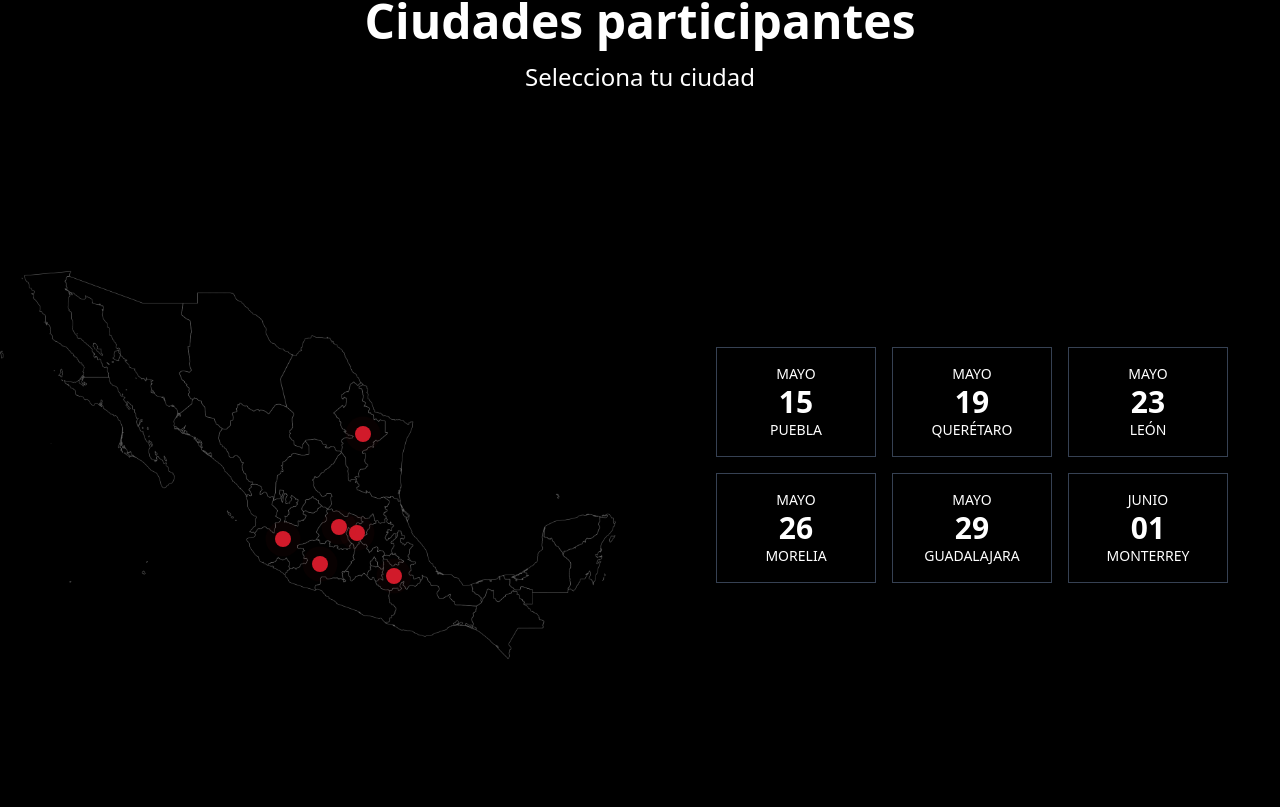
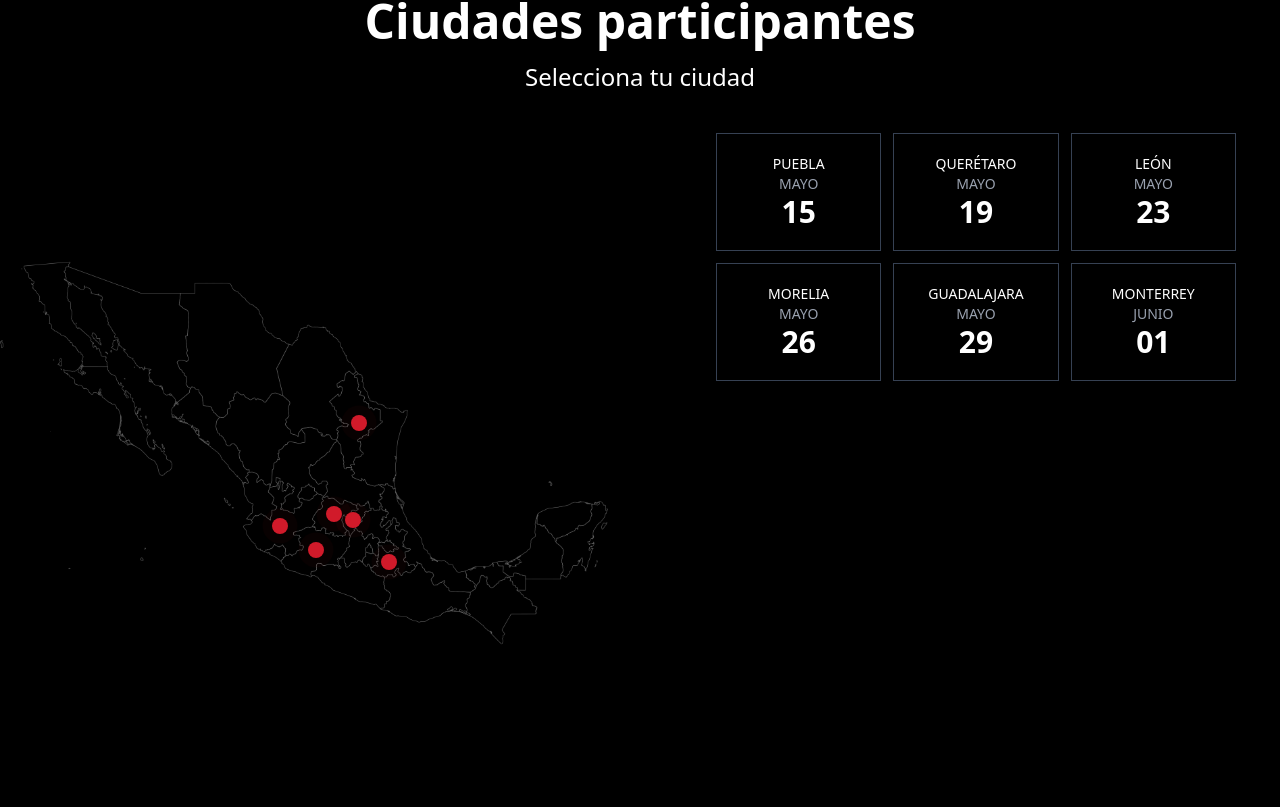
Before and after one commit to erikth97/triumph-roadshow, a React (Vite) app: page / in a window 1280 px wide. Shown: the part 1693-2500 px from the top of the page. Built offline with nearby package versions, Linux system fonts and the light colour scheme.

Commit message:
Feat: Add margins and adust heigt btw elements

```diff
--- a/src/components/sections/CitiesSection.tsx
+++ b/src/components/sections/CitiesSection.tsx
@@ -3,10 +3,9 @@ import { motion } from 'framer-motion';
 import { cities } from '@/lib/constants/cityData';
 import PulsingDot from '@/components/ui/PulsingDot';
 import Countdown from '@/components/ui/Countdown';
-import '@/styles/pulse.css'; // Corregido el path de importación
+import '@/styles/pulse.css';
 
 const CitiesSection = () => {
-    // Sin selección inicial - el usuario debe elegir una ciudad
     const [selectedCity, setSelectedCity] = useState<string | null>(null);
 
     const selectedCityData = selectedCity
@@ -37,7 +36,7 @@ const CitiesSection = () => {
                 </motion.h2>
 
                 <motion.h3
-                    className="text-xl md:text-2xl font-medium mb-12 text-center lg:mb-16"
+                    className="text-xl md:text-2xl font-medium mb-10 text-center"
                     initial={{ opacity: 0, y: 20 }}
                     whileInView={{ opacity: 1, y: 0 }}
                     transition={{ duration: 0.6, delay: 0.2 }}
@@ -46,10 +45,10 @@ const CitiesSection = () => {
                     Selecciona tu ciudad
                 </motion.h3>
 
-                <div className={`flex flex-col lg:flex-row ${selectedCity ? 'items-start' : 'items-center'} lg:justify-between gap-8 lg:gap-12`}>
+                <div className="flex flex-col lg:flex-row items-start lg:items-start lg:justify-between gap-10 lg:gap-16">
                     {/* Mapa con puntos interactivos */}
-                    <div className="relative lg:w-1/2 flex justify-center">
-                        <div className="w-full max-w-md lg:max-w-none">
+                    <div className="relative w-full lg:w-1/2 flex justify-center mt-6 lg:mt-4">
+                        <div className="w-full max-w-md md:max-w-lg lg:max-w-2xl">
                             <img
                                 src="/images/mexico-map.png"
                                 alt="Mapa de México"
@@ -69,67 +68,59 @@ const CitiesSection = () => {
                         </div>
                     </div>
 
-                    {/* Subtítulo en móvil - aparece después del mapa */}
-                    <motion.h3
-                        className="text-xl font-medium my-6 text-center lg:hidden"
-                        initial={{ opacity: 0, y: 20 }}
-                        whileInView={{ opacity: 1, y: 0 }}
-                        transition={{ duration: 0.6, delay: 0.2 }}
-                        viewport={{ once: true }}
-                    >
-                        Selecciona tu ciudad
-                    </motion.h3>
-
-                    <div className="lg:w-1/2 flex flex-col items-center">
-                        {/* Calendario de ciudades */}
-                        <div className={`grid grid-cols-3 gap-4 mb-8 w-full max-w-lg ${selectedCity ? 'lg:mb-12' : ''}`}>
+                    {/* Área del lado derecho con calendario y countdown */}
+                    <div className="w-full lg:w-1/2 flex flex-col items-center justify-start">
+                        <div className="w-full px-2 sm:px-0" style={{ maxWidth: "520px" }}>
+                            <div className="grid grid-cols-2 sm:grid-cols-3 gap-3 w-full">
                                 {cities.map((city) => (
                                     <button
                                         key={city.id}
-                                    className={`text-center p-4 transition-colors ${selectedCity === city.id ? 'bg-white text-black' : 'bg-transparent border border-gray-700'
-                                        }`}
+                                        className={`text-center p-3 sm:p-4 md:p-5 transition-all duration-300 ${selectedCity === city.id ? 'bg-white text-black' : 'bg-transparent border border-gray-700 hover:bg-gray-800 hover:scale-105'}`}
                                         onClick={() => setSelectedCity(city.id)}
                                     >
-                                    <div className="text-sm">{getMonthName(city.date)}</div>
-                                    <div className="text-3xl font-bold">{formatDate(city.date)}</div>
-                                    <div className="text-sm">{city.name}</div>
+                                        <div className="text-xs sm:text-sm font-medium truncate">{city.name}</div>
+                                        <div className="text-xs sm:text-sm text-gray-400">{getMonthName(city.date)}</div>
+                                        <div className="text-2xl sm:text-3xl font-bold">{formatDate(city.date)}</div>
                                     </button>
                                 ))}
                             </div>
 
-                        {/* Información de la ciudad seleccionada */}
+                            {/* Countdown con espacio reservado y animación */}
+                            <div className="w-full mt-10 min-h-[280px]">
                                 {selectedCityData && (
                                     <motion.div
-                                className="border border-gray-700 p-6 w-full max-w-lg"
-                                initial={{ opacity: 0, y: 20 }}
+                                        className="border border-gray-700 p-5 md:p-6 w-full"
+                                        initial={{ opacity: 0, y: -10 }}
                                         animate={{ opacity: 1, y: 0 }}
-                                transition={{ duration: 0.4 }}
+                                        transition={{ duration: 0.5 }}
                                     >
-                                <div className="text-center mb-6 text-lg uppercase font-medium">Comienza en</div>
+                                        <div className="text-center mb-5 md:mb-6 text-base md:text-lg uppercase font-medium">COMIENZA EN</div>
 
                                         <Countdown targetDate={selectedCityData.date} />
 
-                                <div className="mt-8">
+                                        <div className="mt-6 md:mt-8">
                                             <div className="flex items-start mb-4">
-                                        <svg className="w-5 h-5 mt-1 mr-3 flex-shrink-0" fill="none" viewBox="0 0 24 24" stroke="currentColor">
+                                                <svg className="w-5 h-5 mt-1 mr-2 flex-shrink-0" fill="none" viewBox="0 0 24 24" stroke="currentColor">
                                                     <path strokeLinecap="round" strokeLinejoin="round" strokeWidth={2} d="M17.657 16.657L13.414 20.9a1.998 1.998 0 01-2.827 0l-4.244-4.243a8 8 0 1111.314 0z" />
                                                     <path strokeLinecap="round" strokeLinejoin="round" strokeWidth={2} d="M15 11a3 3 0 11-6 0 3 3 0 016 0z" />
                                                 </svg>
-                                        <div>
-                                            <div className="font-bold text-lg">{selectedCityData.venue}</div>
-                                            <div className="text-gray-400">{selectedCityData.address}</div>
+                                                <div className="min-w-0 w-full">
+                                                    <div className="font-bold text-base md:text-lg truncate">{selectedCityData.venue}</div>
+                                                    <div className="text-gray-400 text-sm break-words">{selectedCityData.address}</div>
                                                 </div>
                                             </div>
 
                                             <div className="flex items-start">
-                                        <svg className="w-5 h-5 mt-1 mr-3 flex-shrink-0" fill="none" viewBox="0 0 24 24" stroke="currentColor">
+                                                <svg className="w-5 h-5 mt-1 mr-2 flex-shrink-0" fill="none" viewBox="0 0 24 24" stroke="currentColor">
                                                     <path strokeLinecap="round" strokeLinejoin="round" strokeWidth={2} d="M12 8v4l3 3m6-3a9 9 0 11-18 0 9 9 0 0118 0z" />
                                                 </svg>
-                                        <div>{selectedCityData.schedule}</div>
+                                                <div className="text-sm">{selectedCityData.schedule}</div>
                                             </div>
                                         </div>
                                     </motion.div>
                                 )}
+                            </div>
+                        </div>
                     </div>
                 </div>
             </div>
--- a/src/components/ui/Countdown.tsx
+++ b/src/components/ui/Countdown.tsx
@@ -33,22 +33,22 @@ const Countdown = ({ targetDate }: CountdownProps) => {
     }, [targetDate]);
 
     return (
-        <div className="flex justify-between text-center">
-            <div className="flex-1">
-                <div className="text-5xl font-bold">{timeLeft.days}</div>
-                <div className="text-sm uppercase">Días</div>
+        <div className="grid grid-cols-4 gap-2 w-full text-center">
+            <div className="w-full">
+                <div className="text-4xl sm:text-5xl font-bold">{timeLeft.days}</div>
+                <div className="text-xs sm:text-sm uppercase">Días</div>
             </div>
-            <div className="flex-1">
-                <div className="text-5xl font-bold">{timeLeft.hours}</div>
-                <div className="text-sm uppercase">Horas</div>
+            <div className="w-full">
+                <div className="text-4xl sm:text-5xl font-bold">{timeLeft.hours}</div>
+                <div className="text-xs sm:text-sm uppercase">Horas</div>
             </div>
-            <div className="flex-1">
-                <div className="text-5xl font-bold">{timeLeft.minutes}</div>
-                <div className="text-sm uppercase">Minutos</div>
+            <div className="w-full">
+                <div className="text-4xl sm:text-5xl font-bold">{timeLeft.minutes}</div>
+                <div className="text-xs sm:text-sm uppercase">Minutos</div>
             </div>
-            <div className="flex-1">
-                <div className="text-5xl font-bold">{timeLeft.seconds}</div>
-                <div className="text-sm uppercase">Segundos</div>
+            <div className="w-full">
+                <div className="text-4xl sm:text-5xl font-bold">{timeLeft.seconds}</div>
+                <div className="text-xs sm:text-sm uppercase">Segundos</div>
             </div>
         </div>
     );
```
Lines whose indentation alone changed are shown as unchanged.
